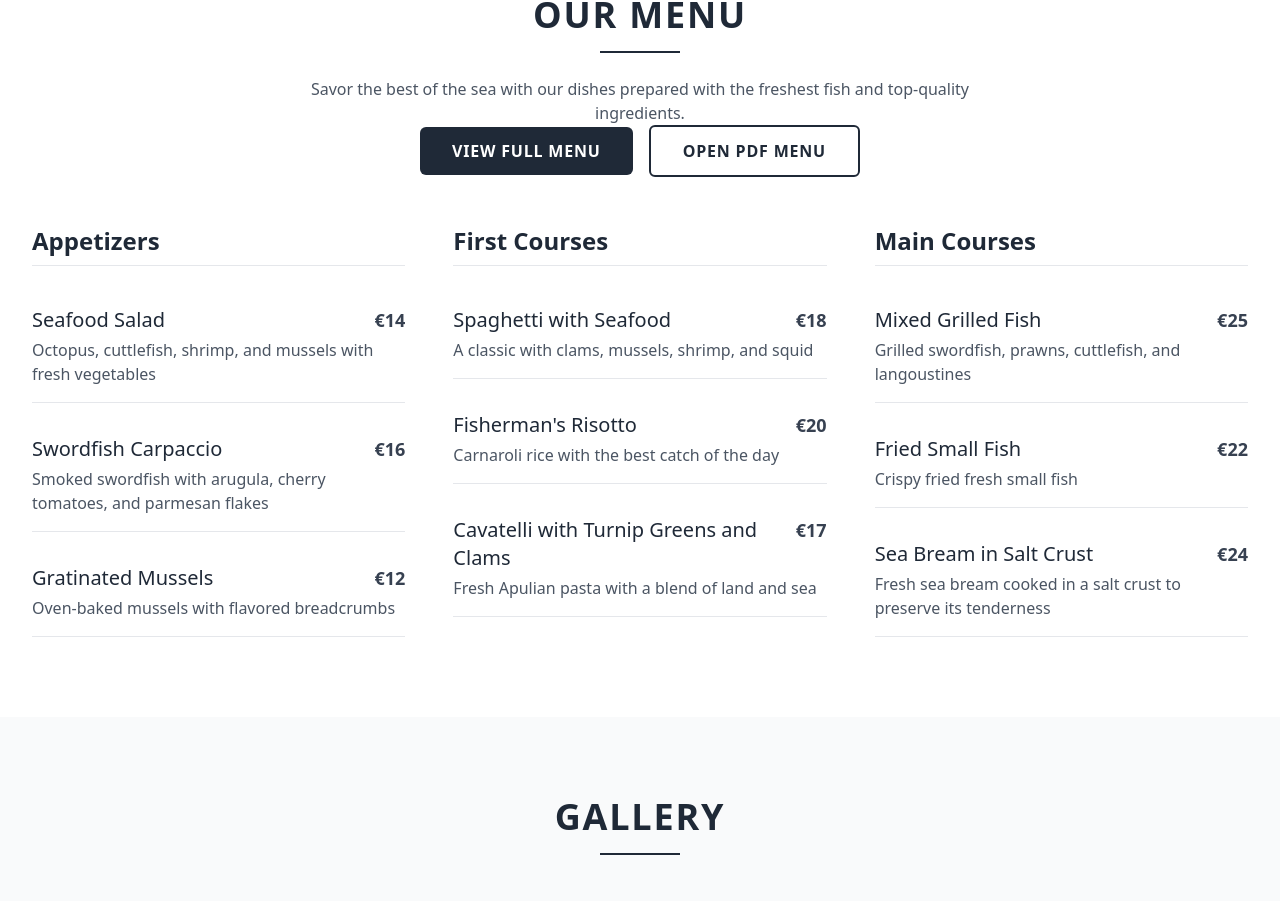
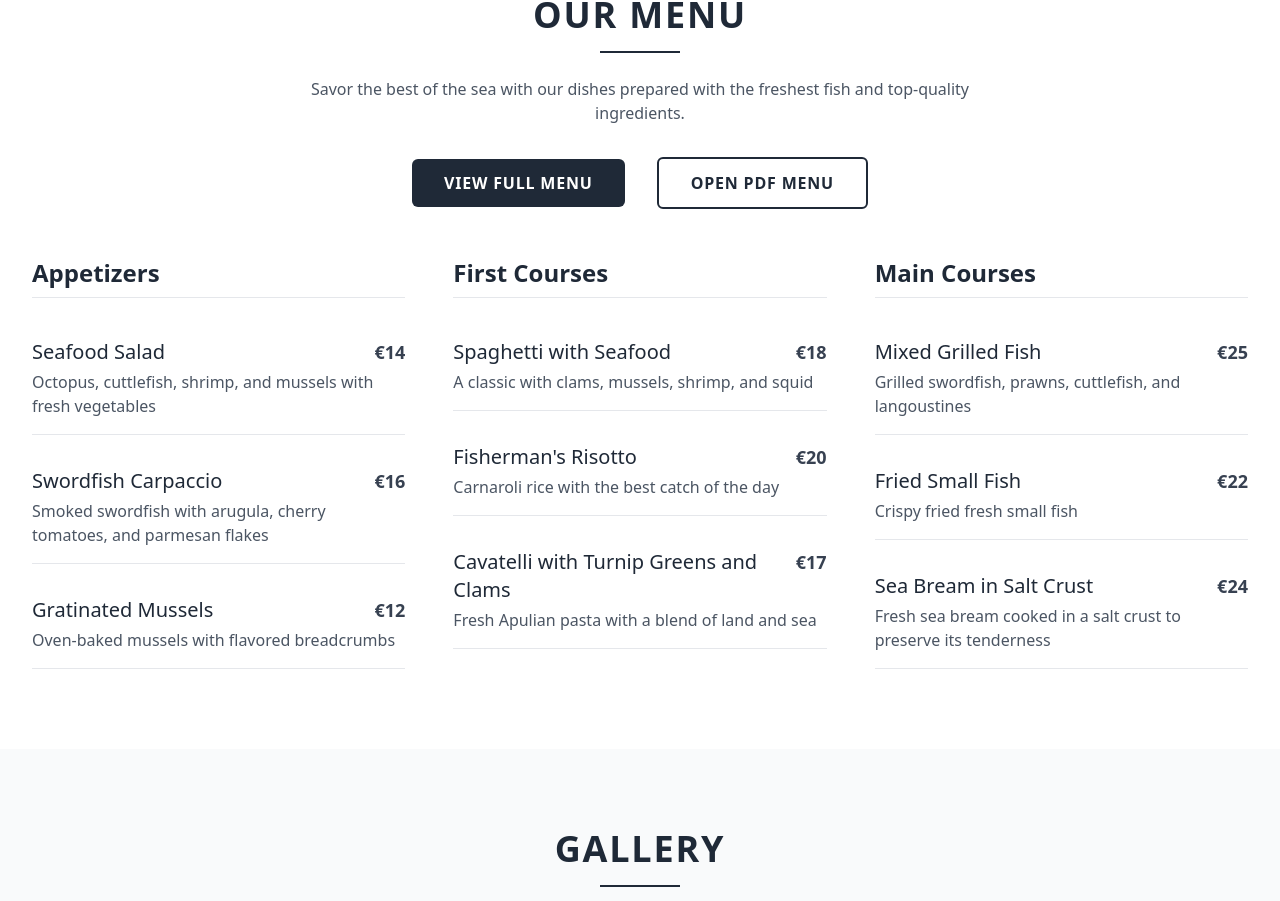
Before and after one commit to patriziopezzilli/ristorante-monopoli, a React (Vite) app: page / in a window 1280 px wide. Shown: the part 1540-2441 px from the top of the page. Built offline with nearby package versions, Linux system fonts and the light colour scheme; grey boxes are pictures that could not be loaded.

Commit message:
Increase spacing in menu buttons area: larger gap and top margin

```diff
--- a/components/Menu.tsx
+++ b/components/Menu.tsx
@@ -34,7 +34,7 @@ const Menu: React.FC = () => {
            <p className="mt-6 max-w-2xl mx-auto text-gray-600">
             {t('menu.subtitle')}
           </p>
-          <div className="flex flex-col sm:flex-row gap-4 justify-center items-center">
+          <div className="flex flex-col sm:flex-row gap-8 justify-center items-center mt-8">
             <button
               onClick={() => setIsModalOpen(true)}
               className="bg-gray-800 hover:bg-black text-white font-semibold py-3 px-8 rounded-md text-base uppercase tracking-wider transition duration-300 ease-in-out transform hover:scale-105"
```
